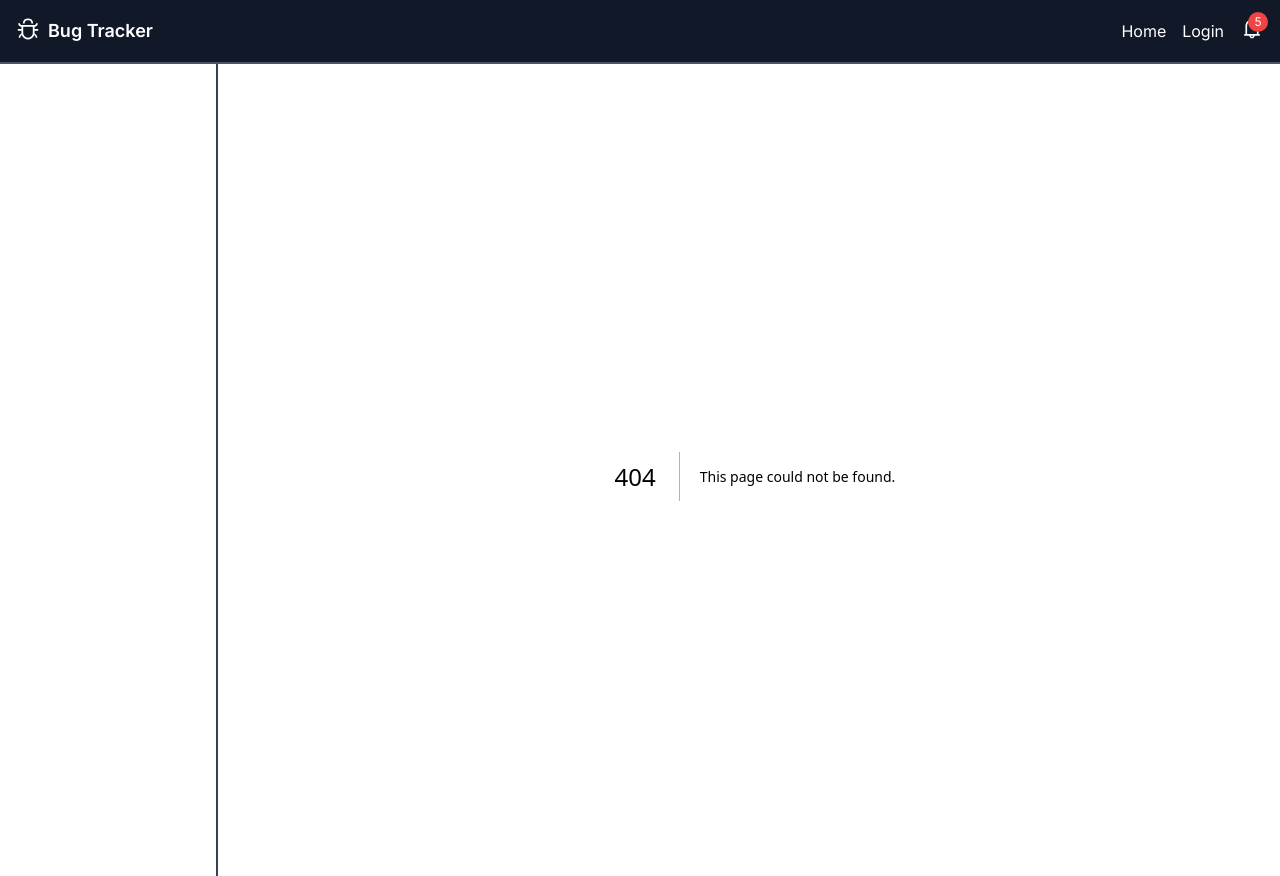
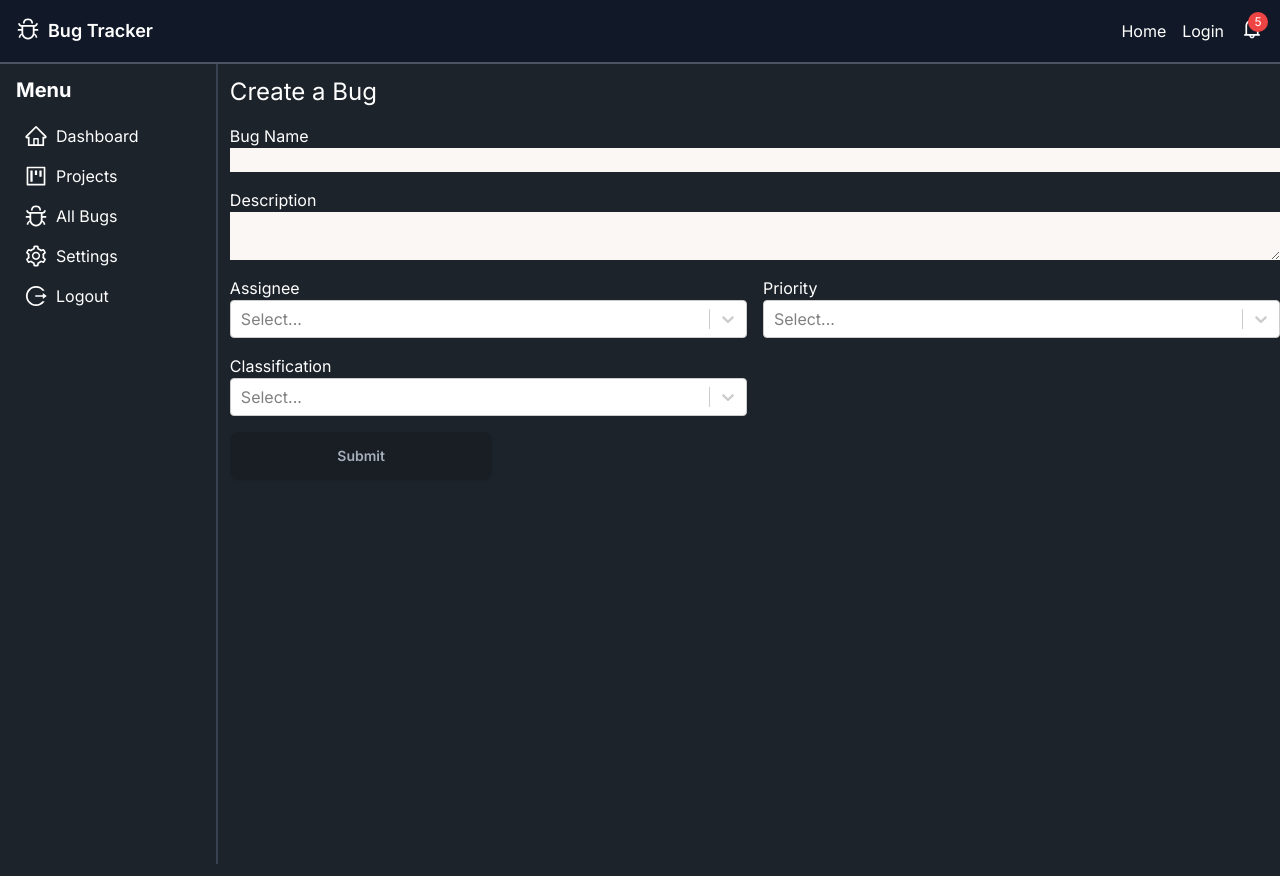
Before and after one commit to manimaduri/bug-tracker_ui, a Next.js app: page /create-bug/1 in a window 1280 px wide. Before the commit this address had no page. Built offline with nearby package versions, Linux system fonts and the light colour scheme.

Commit message:
created 2 pages for creating bug

```diff
--- a/app/all-bugs/page.tsx
+++ b/app/all-bugs/page.tsx
@@ -1,13 +1,21 @@
-import BugsTable from '@/components/bugs-table'
-import React from 'react'
+import BugsTable from "@/components/bugs-table";
+import Link from "next/link";
+import React from "react";
+import { FaPlus } from "react-icons/fa";
 
 const AllBugsPage = () => {
   return (
     <>
-    <h3 className='mb-4 text-2xl'>All Bugs</h3>
-    <BugsTable/>
+      <h3 className="mb-4 text-2xl flex  justify-between">
+        <span>All Bugs</span>
+        <Link href="create-bug" className="text-white text-sm flex justify-center items-center">
+          Create Bug
+          <FaPlus className="mx-1" />
+        </Link>
+      </h3>
+      <BugsTable />
     </>
-  )
-}
+  );
+};
 
-export default AllBugsPage
+export default AllBugsPage;
--- a/app/bug/[id]/page.tsx
+++ b/app/bug/[id]/page.tsx
@@ -1,10 +1,11 @@
 import BugDetails from '@/components/bug-details'
+import BreadCrumb from '@/components/common/BreadCrumb'
 import React from 'react'
 
 const BugDetailsPage = () => {
   return (
     <>
-    <h2 className='text-2xl mb-4'>Bug Details</h2>
+    <BreadCrumb title="Bug Details" />
     <BugDetails/>
     </>
   )
--- /dev/null
+++ b/app/create-bug/[id]/page.tsx
@@ -0,0 +1,14 @@
+import BreadCrumb from '@/components/common/BreadCrumb'
+import CreateBug from '@/components/create-bug'
+import React from 'react'
+
+const CreateBugByIdPage = () => {
+  return (
+    <>
+    <BreadCrumb title="Create a Bug" />
+    <CreateBug/>
+    </>
+  )
+}
+
+export default CreateBugByIdPage
--- /dev/null
+++ b/app/create-bug/page.tsx
@@ -0,0 +1,14 @@
+import BreadCrumb from "@/components/common/BreadCrumb";
+import SelectProject from "@/components/create-bug/SelectProject";
+import React from "react";
+
+const CreateBugPage = () => {
+  return (
+    <>
+      <BreadCrumb title="Create a Bug" />
+      <SelectProject />
+    </>
+  );
+};
+
+export default CreateBugPage;
--- a/app/globals.css
+++ b/app/globals.css
@@ -11,3 +11,7 @@ body {
 a {
     @apply text-blue-500;
 }
+
+.form-error {
+    @apply text-red-500 text-sm mt-1;
+}
--- a/components/bugs-table/index.tsx
+++ b/components/bugs-table/index.tsx
@@ -1,3 +1,4 @@
+import Image from 'next/image';
 import React from 'react'
 
 const BugsTable = () => {
@@ -28,7 +29,7 @@ const BugsTable = () => {
       <table className="table">
         {/* head */}
         <thead>
-          <tr>
+          <tr className='text-center'>
             <th>#</th>
             <th>Bug</th>
             <th>Assignee</th>
@@ -38,20 +39,20 @@ const BugsTable = () => {
             <th>Created At</th>
           </tr>
         </thead>
-        <tbody>
+        <tbody className='text-center'>
           {bugs.map((bug) => (
             <tr className="hover" key={bug.id}>
               <th>{bug.id}</th>
               <td>{bug.name}</td>
               <td>
-                <div className="avatar flex items-center">
+                <div className="avatar flex items-center justify-center">
                   {bug.assignee.avatar ? (
-                    <div className="w-10 h-10 rounded-full overflow-hidden flex items-center justify-center">
-                      <img className="object-cover" src={bug.assignee.avatar} alt="avatar" />
+                    <div className= "w-10 h-10 rounded-full overflow-hidden flex items-center justify-center">
+                      <Image height={40} width={40} className="object-cover" src={bug.assignee.avatar} alt="avatar" />
                     </div>
                   ) : (
                     <div className="avatar placeholder">
-                      <div className="bg-neutral text-neutral-content rounded-full w-10 h-10">
+                      <div className="bg-neutral text-neutral-content rounded-full  w-10 h-10">
                         <span className="text-xs">{bug.assignee.firstName[0]}{bug.assignee.lastName[0]}</span>
                       </div>
                     </div>
@@ -60,14 +61,14 @@ const BugsTable = () => {
                 </div>
               </td>
               <td>
-                <div className="avatar flex items-center">
+                <div className="avatar flex items-center justify-center">
                   {bug.reporter.avatar ? (
-                    <div className="w-10 h-10 rounded-full overflow-hidden flex items-center justify-center">
-                      <img className="object-cover" src={bug.reporter.avatar} alt="avatar" />
+                    <div className= "w-10 h-10 rounded-full overflow-hidden flex items-center justify-center">
+                      <Image height={40} width={40} className="object-cover" src={bug.reporter.avatar} alt="avatar" />
                     </div>
                   ) : (
                     <div className="avatar placeholder">
-                      <div className="bg-neutral text-neutral-content rounded-full w-10 h-10">
+                      <div className="bg-neutral text-neutral-content rounded-full  w-10 h-10">
                         <span className="text-xs">{bug.reporter.firstName[0]}{bug.reporter.lastName[0]}</span>
                       </div>
                     </div>
--- /dev/null
+++ b/components/common/BreadCrumb.tsx
@@ -0,0 +1,13 @@
+import React from 'react'
+
+interface BreadCrumbProps {
+    title: string;
+  }
+
+const BreadCrumb : React.FC<BreadCrumbProps> = ({title}) => {
+  return (
+    <h2 className='text-2xl mb-4'>{title}</h2>
+  )
+}
+
+export default BreadCrumb
--- /dev/null
+++ b/components/create-bug/SelectProject.tsx
@@ -0,0 +1,54 @@
+"use client";
+import React from "react";
+import { useRouter } from "next/navigation";
+import BreadCrumb from "../common/BreadCrumb";
+import Link from "next/link";
+
+const SelectProject = () => {
+  const router = useRouter();
+  const handleBack = () => {
+    router.back();
+  };
+
+  return (
+    <div className="fixed inset-0 flex items-center justify-center z-50 backdrop-blur">
+      <div className="modal modal-open">
+        <div className="modal-box">
+          <BreadCrumb title="Select Project" />
+
+          <input
+            type="text"
+            placeholder="Search..."
+            className="input input-bordered w-full mb-4"
+          />
+
+          <div className="space-y-4">
+            {/* Replace this with your actual data */}
+            {Array(5)
+              .fill(0)
+              .map((_, i) => (
+                <Link
+                  href={`/create-bug/${i}`}
+                  className="flex items-center space-x-4 text-white"
+                  key={i}
+                >
+                  <div className="w-10 h-10 rounded-full bg-neutral text-neutral-content flex items-center justify-center">
+                    <span className="text-xs">P{i + 1}</span>
+                  </div>
+                  <span>Project {i + 1}</span>
+                </Link>
+              ))}
+          </div>
+
+          <div className="modal-action">
+            <button onClick={handleBack} className="btn">
+              Back
+            </button>
+          </div>
+        </div>
+      </div>
+    </div>
+  );
+};
+
+export default SelectProject;
--- /dev/null
+++ b/components/create-bug/index.tsx
@@ -0,0 +1,180 @@
+"use client";
+import React from "react";
+import { useFormik } from "formik";
+import * as yup from "yup";
+import Select, {
+  OptionProps,
+  SingleValueProps,
+  StylesConfig,
+  CSSObjectWithLabel,
+} from "react-select";
+
+interface OptionType {
+  label: string;
+  value: string;
+  avatar: string;
+}
+
+const options: OptionType[] = [
+  {
+    value: "svelte",
+    label: "Svelte",
+    avatar:
+      "https://daisyui.com/images/stock/photo-1534528741775-53994a69daeb.jpg",
+  },
+  {
+    value: "vue",
+    label: "Vue",
+    avatar:
+      "https://daisyui.com/images/stock/photo-1534528741775-53994a69daeb.jpg",
+  },
+  {
+    value: "react",
+    label: "React",
+    avatar:
+      "https://daisyui.com/images/stock/photo-1534528741775-53994a69daeb.jpg",
+  },
+];
+
+const customStyles: StylesConfig<OptionType, false> = {
+  option: (
+    provided: CSSObjectWithLabel,
+    state: OptionProps<OptionType, false>
+  ) => ({
+    ...provided,
+    padding: 10,
+    display: "flex",
+    alignItems: "center",
+  }),
+  singleValue: (
+    provided: CSSObjectWithLabel,
+    state: SingleValueProps<OptionType>
+  ) => ({
+    ...provided,
+    display: "flex",
+    alignItems: "center",
+  }),
+};
+
+const formatOptionLabel = ({ label, avatar }: OptionType) => (
+  <div style={{ display: "flex", alignItems: "center" }}>
+    <img
+      src={avatar}
+      alt={label}
+      style={{ marginRight: 10, width: 20, height: 20, borderRadius: "50%" }}
+    />
+    {label}
+  </div>
+);
+
+const validationSchema = yup.object({
+  assignee: yup.string().required("Required"),
+  status: yup.string().required("Required"),
+  priority: yup.string().required("Required"),
+  classification: yup.string().required("Required"),
+  description: yup.string().required("Required"),
+});
+
+const CreateBug = () => {
+  const formik = useFormik({
+    initialValues: {
+      assignee: "",
+      status: "",
+      priority: "",
+      classification: "",
+      description: "",
+    },
+    validationSchema,
+    onSubmit: (values) => {
+      console.log(values);
+    },
+  });
+
+  return (
+    <form onSubmit={formik.handleSubmit}>
+      <div className="grid grid-cols-2 items-center gap-4">
+        <div className="form-control col-span-2">
+          <label htmlFor="bugName">Bug Name</label>
+          <input
+            id="bugName"
+            name="bugName"
+            type="text"
+            data-theme="cupcake"
+          ></input>
+        </div>
+        <div className="form-control col-span-2">
+          <label htmlFor="description">Description</label>
+          <textarea
+            id="description"
+            name="description"
+            onChange={formik.handleChange}
+            onBlur={formik.handleBlur}
+            value={formik.values.description}
+            data-theme="cupcake"
+          />
+          {formik.touched.description && formik.errors.description ? (
+            <div className="form-error">{formik.errors.description}</div>
+          ) : null}
+        </div>
+        <div className="form-control col-span-1">
+          <label htmlFor="assignee">Assignee</label>
+          <Select
+            id="assignee"
+            name="assignee"
+            options={options}
+            styles={customStyles}
+            formatOptionLabel={formatOptionLabel}
+            menuPlacement="auto"
+            onChange={(option) =>
+              formik.setFieldValue("assignee", option!.value)
+            }
+          />
+          {formik.touched.assignee && formik.errors.assignee ? (
+            <div className="form-error">{formik.errors.assignee}</div>
+          ) : null}
+        </div>
+        <div className="form-control col-span-1">
+          <label htmlFor="priority">Priority</label>
+          <Select
+            id="priority"
+            name="priority"
+            options={options}
+            styles={customStyles}
+            formatOptionLabel={formatOptionLabel}
+            menuPlacement="auto"
+            onChange={(option) =>
+              formik.setFieldValue("priority", option!.value)
+            }
+          />
+          {formik.touched.priority && formik.errors.priority ? (
+            <div className="form-error">{formik.errors.priority}</div>
+          ) : null}
+        </div>
+        <div className="form-control col-span-1">
+          <label htmlFor="assignee">Classification</label>
+          <Select
+            id="classification"
+            name="classification"
+            options={options}
+            styles={customStyles}
+            formatOptionLabel={formatOptionLabel}
+            menuPlacement="auto"
+            onChange={(option) =>
+              formik.setFieldValue("classification", option!.value)
+            }
+          />
+          {formik.touched.classification && formik.errors.classification ? (
+            <div className="form-error">{formik.errors.classification}</div>
+          ) : null}
+        </div>
+
+
+        <button type="submit" className="btn w-1/4 col-span-2">
+          Submit
+        </button>
+      </div>
+    </form>
+  );
+};
+
+export default CreateBug;
--- a/components/dashboard/index.tsx
+++ b/components/dashboard/index.tsx
@@ -4,11 +4,12 @@ import {
   AiOutlineProject,
   AiOutlineCheckCircle,
 } from "react-icons/ai";
+import BreadCrumb from "../common/BreadCrumb";
 
 const Dashboard = () => {
   return (
     <div>
-      <h2 className="mb-4 text-2xl">Welcome Manikanta Maduri</h2>
+      <BreadCrumb title="Welcome Manikanta Maduri" />
       <div className="stats shadow" data-theme="light">
         <div className="stat">
           <div className="stat-figure text-primary">
@@ -37,7 +38,7 @@ const Dashboard = () => {
           <div className="stat-desc text-secondary">50 bugs still open</div>
         </div>
       </div>
-      <div className="p-6" >
+      <div className="p-6 pl-0" >
       <div className="card bordered">
         <div className="card-body">
           <h2 className="card-title">My Bugs</h2>
--- a/components/projects/index.tsx
+++ b/components/projects/index.tsx
@@ -1,4 +1,5 @@
-import React from 'react'
+import React from "react";
+import BreadCrumb from "../common/BreadCrumb";
 
 const Projects = () => {
   const projects = [
@@ -9,7 +10,7 @@ const Projects = () => {
       owner: "John Doe",
       status: "In Progress",
       totalBugs: 5,
-          resolvedBugs : 3,
+      resolvedBugs: 3,
       startDate: "2022-01-01",
       endDate: "2022-12-31",
     },
@@ -20,7 +21,7 @@ const Projects = () => {
       owner: "Jane Doe",
       status: "Not Started",
       totalBugs: 0,
-            resolvedBugs : 0,
+      resolvedBugs: 0,
       startDate: "2022-02-01",
       endDate: "2022-12-31",
     },
@@ -31,7 +32,7 @@ const Projects = () => {
       owner: "Jane MAry",
       status: "Not Started",
       totalBugs: 0,
-            resolvedBugs : 0,
+      resolvedBugs: 0,
       startDate: "2022-02-01",
       endDate: "2022-12-31",
     },
@@ -42,7 +43,7 @@ const Projects = () => {
       owner: "Spidrman",
       status: "Not Started",
       totalBugs: 0,
-            resolvedBugs : 0,
+      resolvedBugs: 0,
       startDate: "2022-02-01",
       endDate: "2022-12-31",
     },
@@ -50,7 +51,7 @@ const Projects = () => {
   ];
   return (
     <>
-<h2 className="mb-4 text-2xl">Projects</h2>
+      <BreadCrumb title="Projects" />
       <div className="overflow-x-auto">
         <table className="table table-zebra">
           {/* head */}
@@ -76,19 +77,22 @@ const Projects = () => {
                 <td>{project.status}</td>
                 <td>
                   {project.resolvedBugs}
-        <progress className="progress progress-success w-16 mx-2" value={project.resolvedBugs} max={project.totalBugs}></progress>
+                  <progress
+                    className="progress progress-success w-16 mx-2"
+                    value={project.resolvedBugs}
+                    max={project.totalBugs}
+                  ></progress>
                   {project.totalBugs}
                 </td>
                 <td>{project.startDate}</td>
                 <td>{project.endDate}</td>
               </tr>
             ))}
-
           </tbody>
         </table>
       </div>
     </>
-  )
-}
+  );
+};
 
-export default Projects
+export default Projects;
--- a/components/sidebar/index.tsx
+++ b/components/sidebar/index.tsx
@@ -24,7 +24,7 @@ const Sidebar = () => {
   return (
     path !== "/" &&
     path !== "/register" && (
-      <div className="hidden lg:flex lg:flex-col lg:w-64  text-white  px-4 pt-3 pb-8 border-r-2 border-gray-700">
+      <div className="hidden lg:flex lg:flex-col lg:w-64  text-white  px-4 pt-3 pb-8 border-r-2 border-gray-700 min-h-screen">
         <h2 className="text-xl font-bold mb-4">Menu</h2>
         <ul>
           {loggedInMenuItems.map((link) => (
```
Lines whose indentation alone changed are shown as unchanged.
